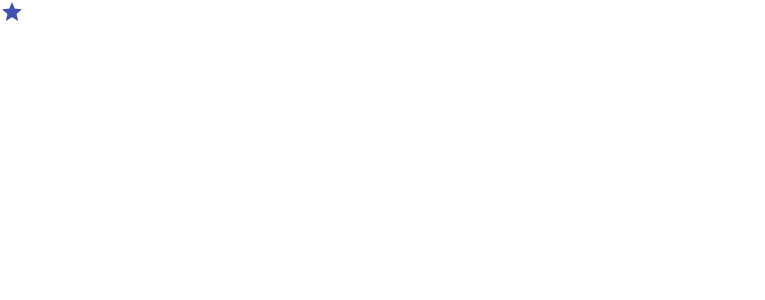
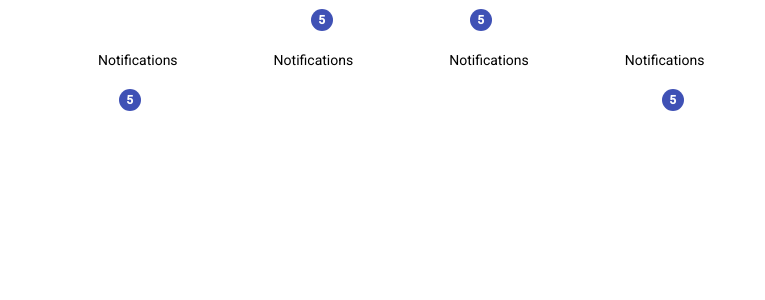
Before and after one commit to markpackham/angular_material_learn, an Angular app: page / in a window 1280 px wide. Shown: the top 300 px of the page, without its empty margins (0-765 px from the left). Built offline with nearby package versions, Linux system fonts and the light colour scheme.

Commit message:
demo badge position
https://youtu.be/SiIPlZAOnQ4?t=182

```diff
--- a/src/app/app.component.css
+++ b/src/app/app.component.css
@@ -1,3 +1,8 @@
-button {
-  margin-right: 3rem;
+.layout {
+  margin-top: 50px;
+  margin-left: 50px;
 }
+
+span {
+  margin: 3rem;
+}
--- a/src/app/app.component.html
+++ b/src/app/app.component.html
@@ -1,3 +1,6 @@
-<div>
-  <mat-icon color="primary">grade</mat-icon>
+<div class="layout">
+  <span matBadge="5">Notifications</span>
+  <span matBadge="5" matBadgePosition="below before">Notifications</span>
+  <span matBadge="5" matBadgePosition="below after">Notifications</span>
+  <span matBadge="5" matBadgePosition="above before">Notifications</span>
 </div>
--- a/src/app/material/material.module.ts
+++ b/src/app/material/material.module.ts
@@ -2,8 +2,9 @@ import { NgModule } from '@angular/core';
 import { MatButtonModule } from '@angular/material/button';
 import { MatButtonToggleModule } from '@angular/material/button-toggle';
 import { MatIconModule } from '@angular/material/icon';
+import { MatBadgeModule } from '@angular/material/badge';
 
-const MaterialComponents = [MatButtonModule, MatButtonToggleModule, MatIconModule]
+const MaterialComponents = [MatButtonModule, MatButtonToggleModule, MatIconModule, MatBadgeModule]
 
 @NgModule({
   imports: [
```
